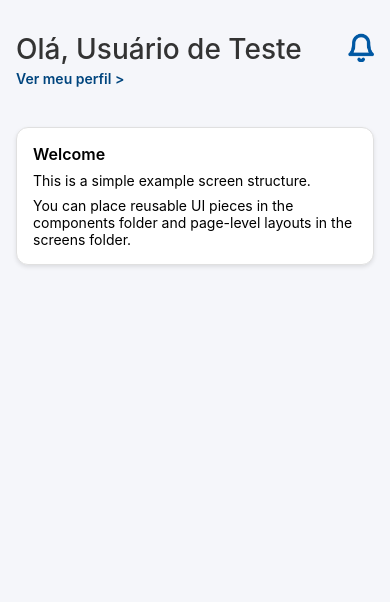
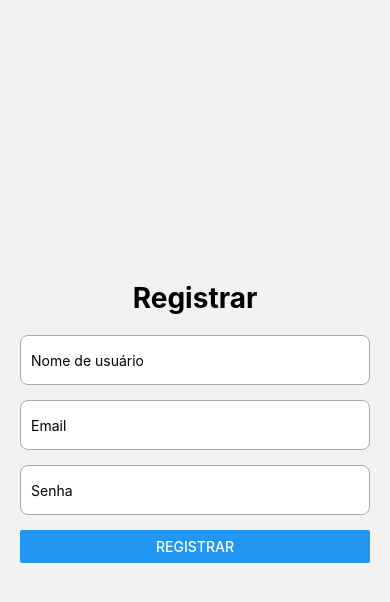
Before and after one commit to ViniciusPovoa/frontEndPDSI, a React Native app: screen /Register in a window 390 px wide. Shown: the top 602 px of the page. Built offline with nearby package versions, Linux system fonts and the light colour scheme.

Commit message:
Adicionar telas RegisterScreen e LoginScreen com navegação inicial

```diff
--- a/App.tsx
+++ b/App.tsx
@@ -1,20 +1,33 @@
-// Entry point of the app: keep this minimal and delegate UI to screens.
-import React from 'react';
-import { StatusBar } from 'expo-status-bar';
-import { SafeAreaView, StyleSheet } from 'react-native';
-import { HomeScreen } from './src/screens/HomeScreen';
+import * as React from 'react';
+import { NavigationContainer } from '@react-navigation/native';
+import { createNativeStackNavigator } from '@react-navigation/native-stack';
+
+import RegisterScreen from './src/screens/RegistrerScreen';
+import LoginScreen from './src/screens/LoginSreen';
+import HomeScreen from './src/screens/HomeScreen';
+
+const Stack = createNativeStackNavigator();
 
 export default function App() {
   return (
-    <SafeAreaView style={styles.root}>
-      <StatusBar style="light" />
-      <HomeScreen />
-    </SafeAreaView>
+    <NavigationContainer>
+      <Stack.Navigator initialRouteName="Register">
+        <Stack.Screen
+          name="Register"
+          component={RegisterScreen}
+          options={{ headerShown: false }}
+        />
+        <Stack.Screen
+          name="Login"
+          component={LoginScreen}
+          options={{ headerShown: false }}
+        />
+        <Stack.Screen
+          name="Home"
+          component={HomeScreen}
+          options={{ headerShown: false }}
+        />
+      </Stack.Navigator>
+    </NavigationContainer>
   );
 }
-
-const styles = StyleSheet.create({
-  root: {
-    flex: 1,
-  },
-});
--- a/src/screens/HomeScreen.tsx
+++ b/src/screens/HomeScreen.tsx
@@ -1,9 +1,9 @@
 import React, { useState } from 'react';
-import { View, Text, StyleSheet, Button, ScrollView } from 'react-native';
+import { View, Text, StyleSheet, ScrollView } from 'react-native';
 import { Header } from '../components/Header';
 import { Card } from '../components/Card';
-//import { ReservationCard } from '../components/ReservationCard';
-export const HomeScreen: React.FC = () => {
+
+const HomeScreen: React.FC = () => {
   const [counter, setCounter] = useState(0);
 
   return (
@@ -17,24 +17,15 @@ export const HomeScreen: React.FC = () => {
             layouts in the screens folder.
           </Text>
         </Card>
-
       </ScrollView>
     </View>
   );
 };
 
+export default HomeScreen;
+
 const styles = StyleSheet.create({
-  root: {
-    flex: 1,
-    backgroundColor: '#f5f6fa',
-  },
-  scrollContent: {
-    padding: 16,
-  },
-  mt: {
-    marginTop: 8,
-  },
-  bullet: {
-    marginTop: 4,
-  }
+  root: { flex: 1, backgroundColor: '#f5f6fa' },
+  scrollContent: { padding: 16 },
+  mt: { marginTop: 8 },
 });
--- /dev/null
+++ b/src/screens/LoginSreen.tsx
@@ -0,0 +1,101 @@
+// LoginScreen.js
+import React, { useState } from 'react';
+import {
+  View,
+  Text,
+  TextInput,
+  Button,
+  Alert,
+  StyleSheet,
+  KeyboardAvoidingView,
+  ScrollView,
+  TouchableWithoutFeedback,
+  Keyboard,
+  Platform,
+} from 'react-native';
+
+export default function LoginScreen({ navigation }) {
+  const [email, setEmail] = useState('');
+  const [password, setPassword] = useState('');
+
+  const handleLogin = () => {
+    if (!email || !password) {
+      Alert.alert('Erro', 'Por favor, preencha todos os campos');
+      return;
+    }
+
+    // Aqui você faria a validação real ou API
+    Alert.alert('Sucesso', `Logado com email: ${email}`);
+
+    // Redireciona para a Home (ou qualquer outra tela)
+    navigation.navigate('Home');
+  };
+
+  return (
+    <KeyboardAvoidingView
+      style={{ flex: 1 }}
+      behavior={Platform.OS === 'ios' ? 'padding' : 'height'}
+    >
+      <TouchableWithoutFeedback onPress={Keyboard.dismiss}>
+        <ScrollView
+          contentContainerStyle={styles.container}
+          keyboardShouldPersistTaps="handled"
+        >
+          <Text style={styles.title}>Login</Text>
+
+          <TextInput
+            style={styles.input}
+            placeholder="Email"
+            value={email}
+            onChangeText={setEmail}
+            keyboardType="email-address"
+          />
+
+          <TextInput
+            style={styles.input}
+            placeholder="Senha"
+            value={password}
+            onChangeText={setPassword}
+            secureTextEntry={true}
+          />
+
+          <Button title="Entrar" onPress={handleLogin} />
+
+          <View style={styles.footer}>
+            <Text>Não tem conta?</Text>
+            <Text
+              style={styles.link}
+              onPress={() => navigation.navigate('Register')}
+            >
+              Registre-se
+            </Text>
+          </View>
+        </ScrollView>
+      </TouchableWithoutFeedback>
+    </KeyboardAvoidingView>
+  );
+}
+
+const styles = StyleSheet.create({
+  container: { flexGrow: 1, justifyContent: 'center', padding: 20, backgroundColor: '#f2f2f2' },
+  title: { fontSize: 28, fontWeight: 'bold', marginBottom: 20, alignSelf: 'center' },
+  input: {
+    height: 50,
+    borderColor: '#aaa',
+    borderWidth: 1,
+    borderRadius: 8,
+    marginBottom: 15,
+    paddingHorizontal: 10,
+    backgroundColor: '#fff',
+  },
+  footer: {
+    marginTop: 20,
+    flexDirection: 'row',
+    justifyContent: 'center',
+  },
+  link: {
+    marginLeft: 5,
+    color: 'blue',
+    fontWeight: 'bold',
+  },
+});
--- /dev/null
+++ b/src/screens/RegistrerScreen.tsx
@@ -0,0 +1,94 @@
+import React, { useState } from 'react';
+import LoginScreen from './src/screens/LoginScreen'; // precisa existir
+
+import {
+  View,
+  Text,
+  TextInput,
+  Button,
+  Alert,
+  StyleSheet,
+  KeyboardAvoidingView,
+  ScrollView,
+  TouchableWithoutFeedback,
+  Keyboard,
+  Platform,
+} from 'react-native';
+
+export default function RegisterScreen({ navigation }) {
+  const [username, setUsername] = useState('');
+  const [email, setEmail] = useState('');
+  const [password, setPassword] = useState('');
+
+  const handleRegister = () => {
+    if (!username || !email || !password) {
+      Alert.alert('Erro', 'Por favor, preencha todos os campos');
+      return;
+    }
+
+    Alert.alert('Sucesso', `Usuário ${username} registrado!`);
+
+    // Limpa os campos
+    setUsername('');
+    setEmail('');
+    setPassword('');
+
+    // Redireciona para a tela de Login
+    navigation.navigate('Login'); // aqui você precisa ter uma tela 'Login' no Stack
+  };
+
+  return (
+    <KeyboardAvoidingView
+      style={{ flex: 1 }}
+      behavior={Platform.OS === 'ios' ? 'padding' : 'height'}
+    >
+      <TouchableWithoutFeedback onPress={Keyboard.dismiss}>
+        <ScrollView
+          contentContainerStyle={styles.container}
+          keyboardShouldPersistTaps="handled"
+        >
+          <Text style={styles.title}>Registrar</Text>
+
+          <TextInput
+            style={styles.input}
+            placeholder="Nome de usuário"
+            value={username}
+            onChangeText={setUsername}
+          />
+
+          <TextInput
+            style={styles.input}
+            placeholder="Email"
+            value={email}
+            onChangeText={setEmail}
+            keyboardType="email-address"
+          />
+
+          <TextInput
+            style={styles.input}
+            placeholder="Senha"
+            value={password}
+            onChangeText={setPassword}
+            secureTextEntry={true}
+          />
+
+          <Button title="Registrar" onPress={handleRegister} />
+        </ScrollView>
+      </TouchableWithoutFeedback>
+    </KeyboardAvoidingView>
+  );
+}
+
+const styles = StyleSheet.create({
+  container: { flexGrow: 1, justifyContent: 'center', padding: 20 },
+  title: { fontSize: 28, fontWeight: 'bold', marginBottom: 20, alignSelf: 'center' },
+  input: {
+    height: 50,
+    borderColor: '#aaa',
+    borderWidth: 1,
+    borderRadius: 8,
+    marginBottom: 15,
+    paddingHorizontal: 10,
+    backgroundColor: '#fff',
+  },
+});
```
Also changed, not shown: package.json (+6 -1 lines), 1 other file (tests, documents, lock files or other folders).
